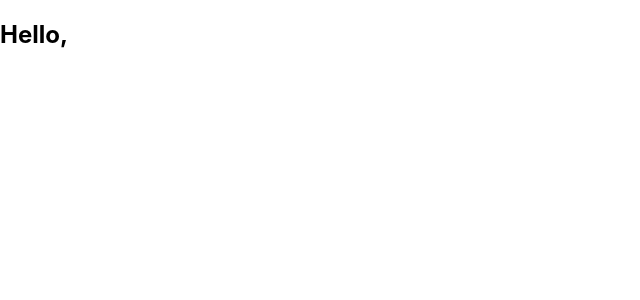
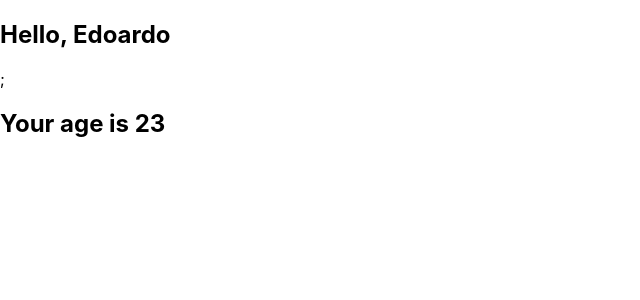
Before and after one commit to Edoardo-Longo/Esercizi-React, a React (Create React App) app in the folder my-app/: page / in a window 1280 px wide. Shown: the top 300 px of the page, without its empty margins (0-640 px from the left). Built offline with nearby package versions, Linux system fonts and the light colour scheme.

Commit message:
feature: Props 3

```diff
--- a/my-app/src/App.js
+++ b/my-app/src/App.js
@@ -5,7 +5,7 @@ class App extends React.Component {
   render() {
     return (
       <div>
-        <Welcome name=""/>
+        <Welcome name="Edoardo" age={23}/>
       </div>
     );
   }
--- a/my-app/src/Welcome.js
+++ b/my-app/src/Welcome.js
@@ -2,7 +2,12 @@ import React from "react";
 
 class Welcome extends React.Component {
   render() {
-    return <h2>Hello, {this.props.name}</h2>;
+    return (
+      <div>
+        <h2>Hello, {this.props.name}</h2>;
+        <h2>Your age is {this.props.age}</h2>
+      </div>
+    );
   }
 }
 
```
